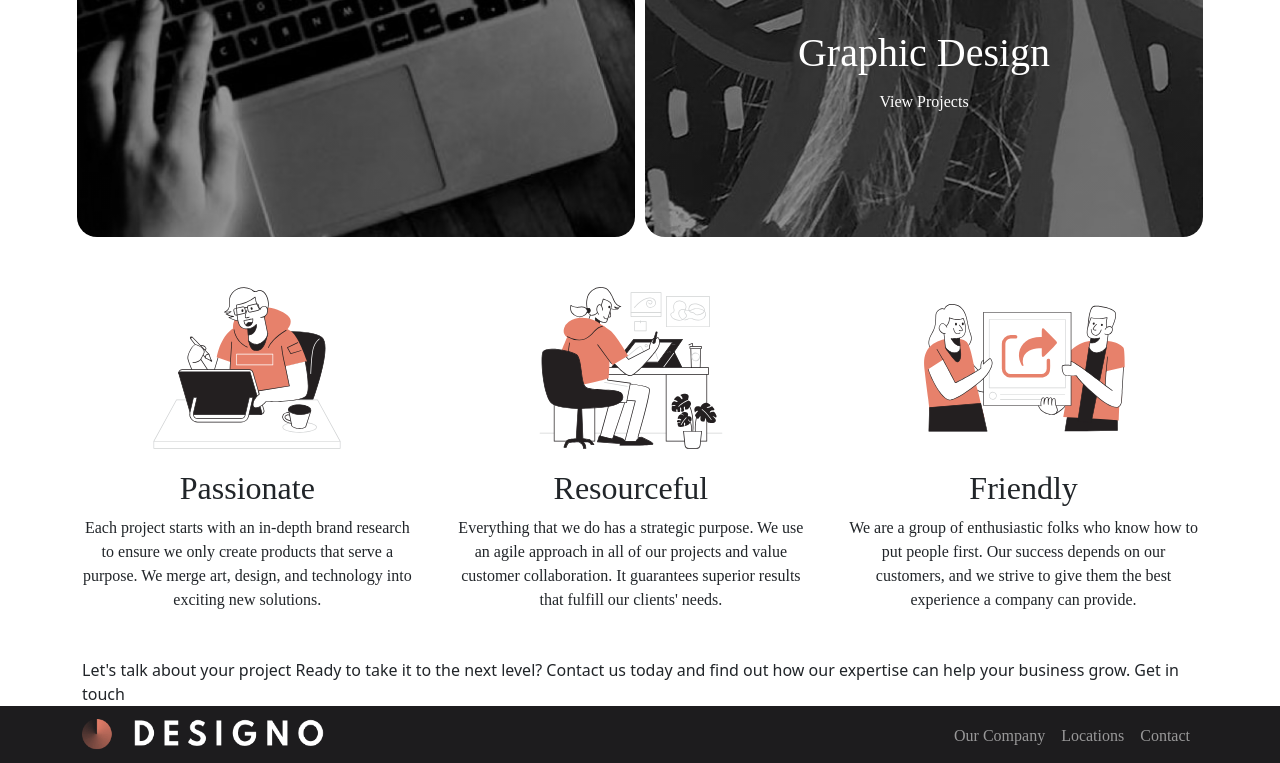
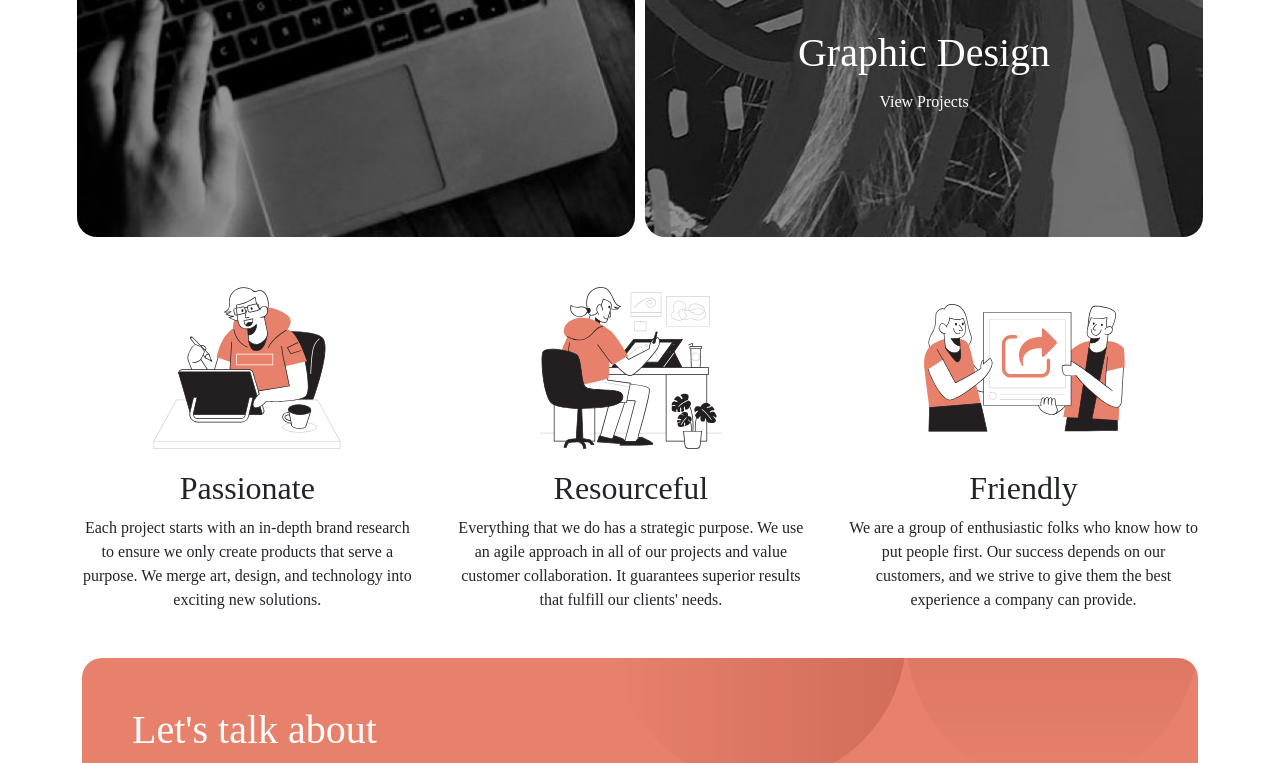
Before and after one commit to thomasgilmore/designo-multi-page-website, a React (Create React App) app: page / in a window 1280 px wide. Shown: the part 1133-1896 px from the top of the page. Built offline with nearby package versions, Linux system fonts and the light colour scheme.

Commit message:
working on Home.js

```diff
--- a/src/Components/Home.js
+++ b/src/Components/Home.js
@@ -6,6 +6,7 @@ import illustrationFriendly from '../assets/home/desktop/illustration-friendly.s
 import illustrationPassionate from '../assets/home/desktop/illustration-passionate.svg';
 import illustrationResourceful from '../assets/home/desktop/illustration-resourceful.svg';
 import Container from 'react-bootstrap/Container';
+import GetInTouch from './GetInTouch';
 
 export default function Home() {
   return (
@@ -73,10 +74,9 @@ export default function Home() {
       </div>
     </div>
 
-    Let's talk about your project
-    Ready to take it to the next level? Contact us today and find out how our expertise can help your business grow.
-    Get in touch
+
     </Container>
+    <GetInTouch />
     </div>
   )
 }
```
